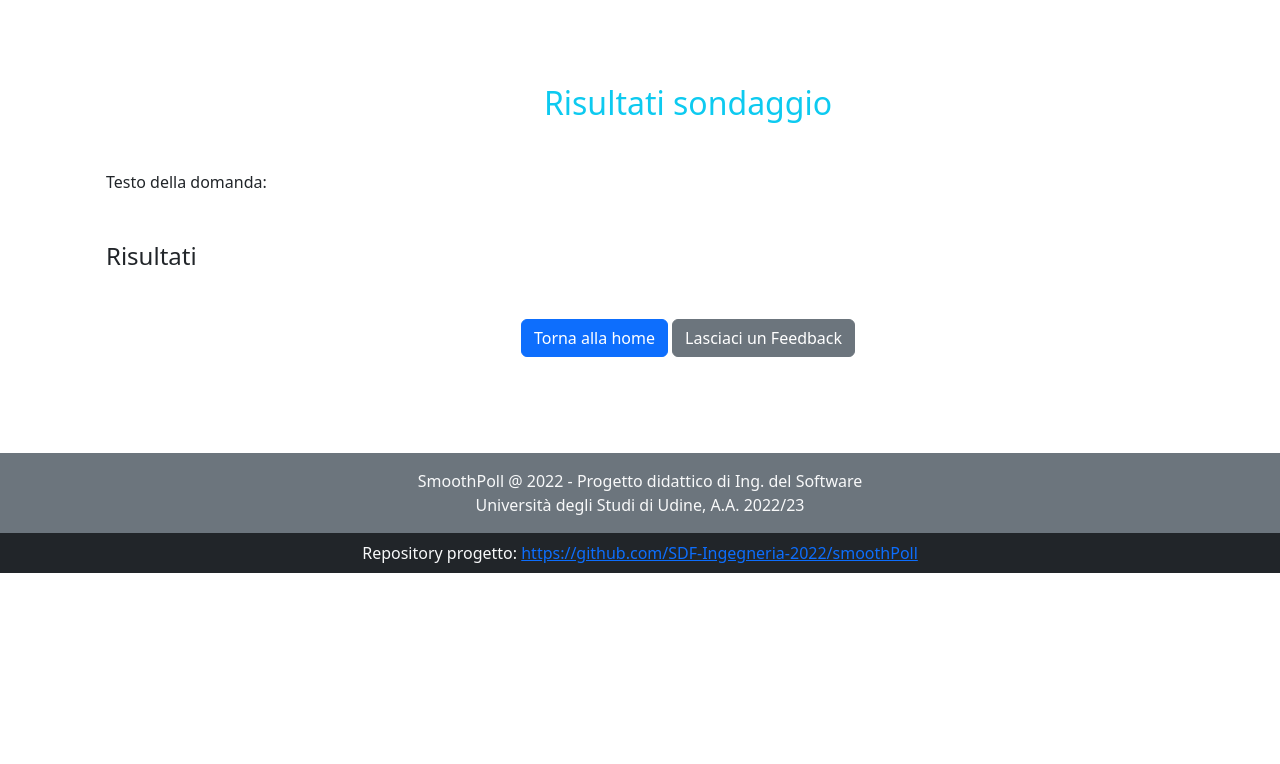
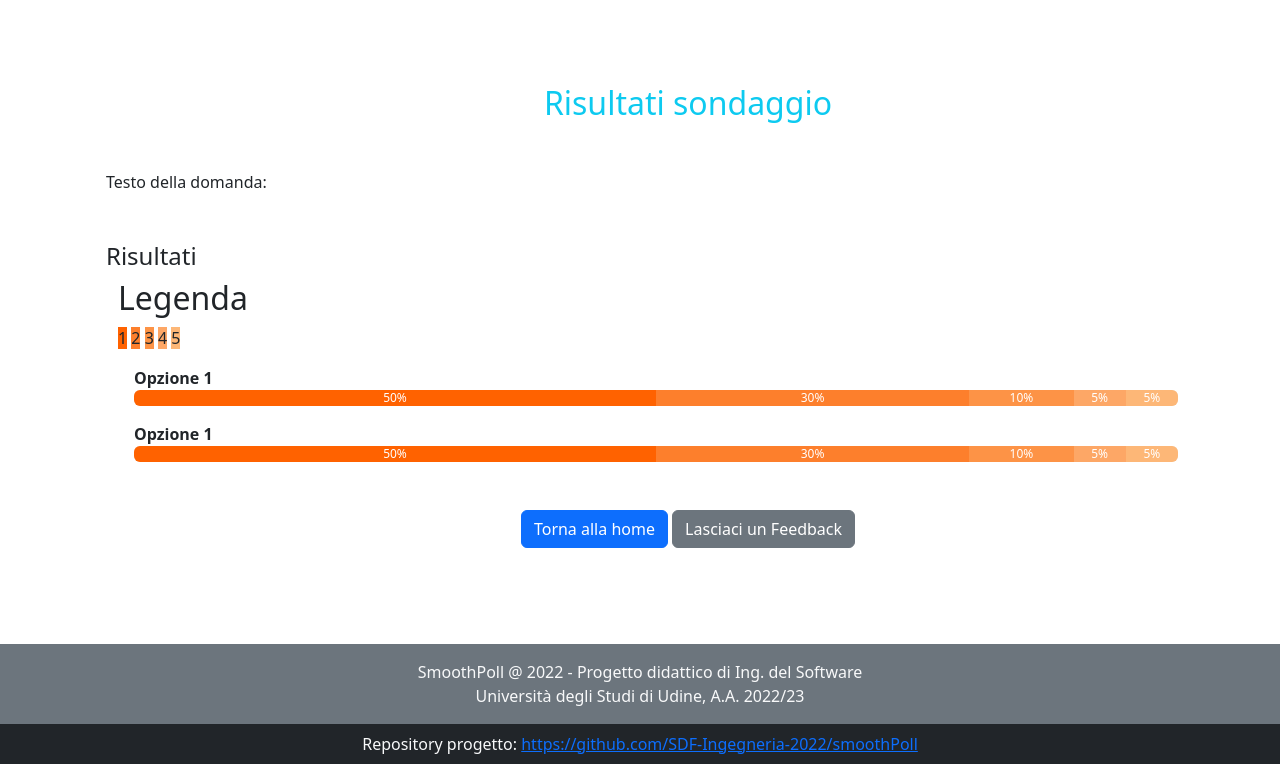
Before and after one commit to SDF-Ingegneria-2022/smoothPoll, a Django app: page /polls/dummy-majority/majority-results in a window 1280 px wide. Shown: the part 321-1085 px from the top of the page. Before the commit the page ends 894 px from the top, so only its background shows below. Run offline with Django 4.2, Linux system fonts and the light colour scheme; some libraries are stand-ins or nearby versions.

Commit message:
feat: created result page for majority vote

```diff
--- a/polls/templates/polls/majority-results.html
+++ b/polls/templates/polls/majority-results.html
@@ -14,12 +14,42 @@
 
     <div class="container mt-5 mb-5">
         <p class="mb-0">Testo della domanda: </p>
+        <!--
         <h3>{{ poll_results.poll.question }}</h3>
+        -->
     </div>
 
 
     <div class="container mb-3 mt-3">
         <h4>Risultati</h4>
+        <div class="container">
+            <h2>Legenda</h2>
+            <span style="background-color:#FF6200;" class="label">1</span>
+            <span style="background-color:#FD7F2C;" class="label">2</span>
+            <span style="background-color:#FD9346;" class="label">3</span>
+            <span style="background-color:#FDA766;" class="label">4</span>
+            <span style="background-color:#FDB777;" class="label">5</span>
+        </div>
+        <div class="container m-3">
+            <span class="fw-bold">Opzione 1</span>
+            <div class="progress">
+                <div style="background-color:#FF6200; width: 50%" class="progress-bar" role="progressbar" aria-valuenow="50" aria-valuemin="0" aria-valuemax="100">50%</div>
+                <div style="background-color:#FD7F2C; width: 30%" class="progress-bar" role="progressbar" aria-valuenow="30" aria-valuemin="0" aria-valuemax="100">30%</div>
+                <div style="background-color:#FD9346; width: 10%" class="progress-bar" role="progressbar" aria-valuenow="10" aria-valuemin="0" aria-valuemax="100">10%</div>
+                <div style="background-color:#FDA766; width: 5%" class="progress-bar" role="progressbar"  aria-valuenow="5" aria-valuemin="0" aria-valuemax="100">5%</div>
+                <div style="background-color:#FDB777; width: 5%" class="progress-bar" role="progressbar"  aria-valuenow="5" aria-valuemin="0" aria-valuemax="100">5%</div>
+            </div>
+        </div>
+        <div class="container m-3">
+            <span class="fw-bold">Opzione 1</span>
+            <div class="progress">
+                <div style="background-color:#FF6200; width: 50%" class="progress-bar" role="progressbar" aria-valuenow="50" aria-valuemin="0" aria-valuemax="100">50%</div>
+                <div style="background-color:#FD7F2C; width: 30%" class="progress-bar" role="progressbar" aria-valuenow="30" aria-valuemin="0" aria-valuemax="100">30%</div>
+                <div style="background-color:#FD9346; width: 10%" class="progress-bar" role="progressbar" aria-valuenow="10" aria-valuemin="0" aria-valuemax="100">10%</div>
+                <div style="background-color:#FDA766; width: 5%" class="progress-bar" role="progressbar"  aria-valuenow="5" aria-valuemin="0" aria-valuemax="100">5%</div>
+                <div style="background-color:#FDB777; width: 5%" class="progress-bar" role="progressbar"  aria-valuenow="5" aria-valuemin="0" aria-valuemax="100">5%</div>
+            </div>
+        </div>
     </div>
 
 
```
